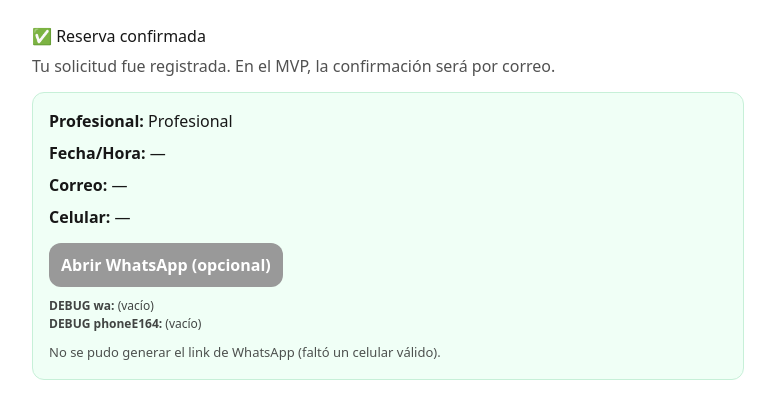
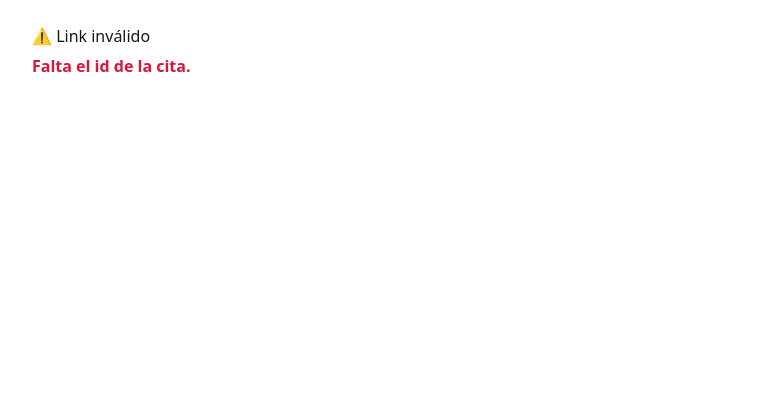
Before and after one commit to verf2390/citaya-agendas, a Next.js app: page /reservar/confirmacion in a window 1280 px wide. Shown: the top 418 px of the page, without its empty margins (252-1027 px from the left). Built offline with nearby package versions, Linux system fonts and the light colour scheme.

Commit message:
fix: confirmacion solo por id y bloqueo de links invalidos

```diff
--- a/app/reservar/confirmacion/page.tsx
+++ b/app/reservar/confirmacion/page.tsx
@@ -25,8 +25,8 @@ export default function ConfirmacionPage() {
 function ConfirmacionFallback() {
   return (
     <main style={{ maxWidth: 760, margin: "0 auto", padding: 24, fontFamily: "system-ui" }}>
-      <h1 style={{ marginBottom: 6 }}>✅ Reserva confirmada</h1>
-      <p style={{ marginTop: 0, opacity: 0.75 }}>Cargando detalles…</p>
+      <h1 style={{ marginBottom: 6 }}>Cargando…</h1>
+      <p style={{ marginTop: 0, opacity: 0.75 }}>Estamos preparando los detalles de tu cita.</p>
     </main>
   );
 }
@@ -34,22 +34,24 @@ function ConfirmacionFallback() {
 function ConfirmacionInner() {
   const sp = useSearchParams();
 
-  // Nuevo: soportar ?id=...
+  // Confirmación definitiva: SOLO por ?id=UUID
   const id = sp.get("id") ?? "";
 
-  // Fallback (modo antiguo por query params)
-  const startQP = sp.get("start") ?? "";
-  const profQP = sp.get("prof") ?? "Profesional";
-  const emailQP = sp.get("email") ?? "";
-  const phoneQP = sp.get("phone") ?? "";
+  // 🚫 Sin id = link inválido (no renderizar confirmación)
+  if (!id) {
+    return (
+      <main style={{ maxWidth: 760, margin: "0 auto", padding: 24, fontFamily: "system-ui" }}>
+        <h1 style={{ marginBottom: 6 }}>⚠️ Link inválido</h1>
+        <p style={{ color: "crimson", fontWeight: 700 }}>Falta el id de la cita.</p>
+      </main>
+    );
+  }
 
-  const [loading, setLoading] = useState<boolean>(!!id);
+  const [loading, setLoading] = useState(false);
   const [error, setError] = useState<string>("");
   const [appt, setAppt] = useState<Appt | null>(null);
 
   useEffect(() => {
-    if (!id) return;
-
     let cancelled = false;
 
     (async () => {
@@ -80,46 +82,46 @@ function ConfirmacionInner() {
     };
   }, [id]);
 
-  // Datos finales a mostrar (prioriza appt si existe)
-  const start = appt?.start_at ?? startQP;
-  const email = appt?.customer_email ?? emailQP;
-  const phone = appt?.customer_phone ?? phoneQP;
+  // 🚫 Si hubo error cargando la cita, no mostrar confirmación
+  if (error) {
+    return (
+      <main style={{ maxWidth: 760, margin: "0 auto", padding: 24, fontFamily: "system-ui" }}>
+        <h1 style={{ marginBottom: 6 }}>⚠️ No se pudo cargar la cita</h1>
+        <p style={{ marginTop: 0, color: "crimson", fontWeight: 700 }}>{error}</p>
+      </main>
+    );
+  }
 
-  // (por ahora) nombre del profesional
-  const prof = profQP;
+  // Datos a mostrar (solo desde la cita real)
+  const start = appt?.start_at ?? "";
+  const email = appt?.customer_email ?? "";
+  const phone = appt?.customer_phone ?? "";
+  const prof = "Profesional";
 
   // Normaliza teléfono a formato internacional CHILE: 56 + 9 + XXXXXXXX
   const phoneE164 = useMemo(() => {
     const raw = String(phone ?? "").trim();
     if (!raw) return "";
 
-    const digits = raw.replace(/\D/g, ""); // solo números
+    const digits = raw.replace(/\D/g, "");
 
-    // Si viene como 569XXXXXXXX -> ok
     if (digits.startsWith("569") && digits.length >= 11) return digits;
-
-    // Si viene como 56 + algo
     if (digits.startsWith("56") && digits.length >= 11) return digits;
-
-    // Si viene como 9XXXXXXXX (9 dígitos) -> agregar 56
     if (digits.startsWith("9") && digits.length >= 9) return `56${digits}`;
 
-    // Si viene como XXXXXXXX (sin 9) no adivinamos
     return "";
   }, [phone]);
-
 
   const wa = useMemo(() => {
     if (!phoneE164) return "";
     const msg = encodeURIComponent("Hola, acabo de reservar una cita. ¿Me confirmas por favor?");
     const isMobile =
-      typeof navigator !== "undefined" &&
-      /Android|iPhone|iPad|iPod/i.test(navigator.userAgent);
+      typeof navigator !== "undefined" && /Android|iPhone|iPad|iPod/i.test(navigator.userAgent);
 
     return isMobile
       ? `https://api.whatsapp.com/send?phone=${phoneE164}&text=${msg}`
       : `https://web.whatsapp.com/send?phone=${phoneE164}&text=${msg}`;
-   }, [phoneE164]);
+  }, [phoneE164]);
 
   const canOpenWA = !!wa;
 
@@ -143,12 +145,6 @@ function ConfirmacionInner() {
       </p>
 
       {loading && <p style={{ marginTop: 10, opacity: 0.75 }}>Cargando detalles de tu cita…</p>}
-
-      {!!error && (
-        <p style={{ marginTop: 10, color: "crimson" }}>
-          {error} {id ? `(id: ${id})` : ""}
-        </p>
-      )}
 
       <section
         style={{
@@ -197,12 +193,6 @@ function ConfirmacionInner() {
           </a>
         </div>
 
-	<p style={{ marginTop: 10, fontSize: 12, opacity: 0.8 }}>
-           <b>DEBUG wa:</b> {wa || "(vacío)"} <br />
-           <b>DEBUG phoneE164:</b> {phoneE164 || "(vacío)"}
-        </p>
-
-
         {!canOpenWA && (
           <p style={{ marginTop: 10, opacity: 0.75, fontSize: 13 }}>
             No se pudo generar el link de WhatsApp (faltó un celular válido).
```
